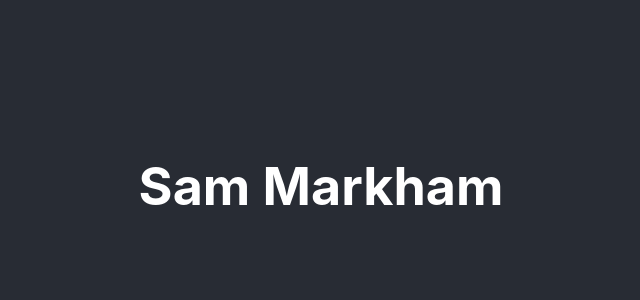
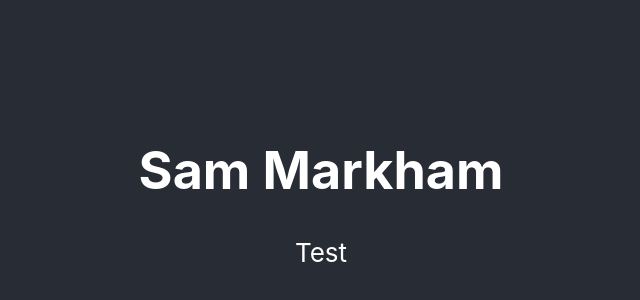
Before and after one commit to sharkham/sharkham-portfolio, a React (Create React App) app: page / in a window 1280 px wide. Shown: the part 214-514 px from the top of the page, without its empty margins (319-959 px from the left). Built offline with nearby package versions, Linux system fonts and the light colour scheme.

Commit message:
Add NavBar component

```diff
--- a/src/App.js
+++ b/src/App.js
@@ -1,4 +1,5 @@
 import './App.css';
+import NavBar from './components/NavBar';
 
 function App() {
   return (
@@ -7,7 +8,7 @@ function App() {
         <h1>
           Sam Markham
         </h1>
-
+        <NavBar/>
       </header>
     </div>
   );
--- /dev/null
+++ b/src/components/NavBar.js
@@ -0,0 +1,11 @@
+import React from 'react';
+
+const NavBar = () => {
+  return (
+    <div>
+      Test
+    </div>
+  );
+}
+
+export default NavBar;
```
Also changed, not shown: 1 other file (tests, documents, lock files or other folders).
